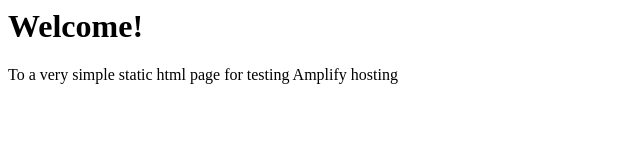
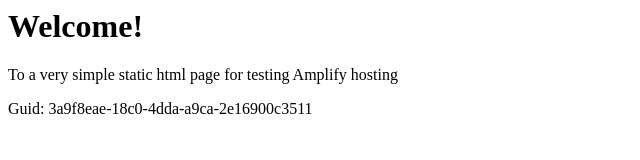
Before and after one commit to aws-aemilia-gru/Github-PR-Commit-Integration-Test-DoNotTouch-Gith-OKSLNVO2-v1-preprod-sa-east-1, a website: page src/index.html in a window 1280 px wide. Shown: the whole page, without its empty margins (0-640 px from the left). Drawn offline with Linux system fonts and the light colour scheme.

Commit message:
commit from integ tests

```diff
--- a/src/index.html
+++ b/src/index.html
@@ -1,3 +1,5 @@
+
+
 <html lang="en">
 
 <head>
@@ -10,6 +12,6 @@
 <body>
     <h1>Welcome!</h1>
     <p>To a very simple static html page for testing Amplify hosting</p>
-</body>
+    <p>Guid: 3a9f8eae-18c0-4dda-a9ca-2e16900c3511</p></body>
 
 </html>
```
